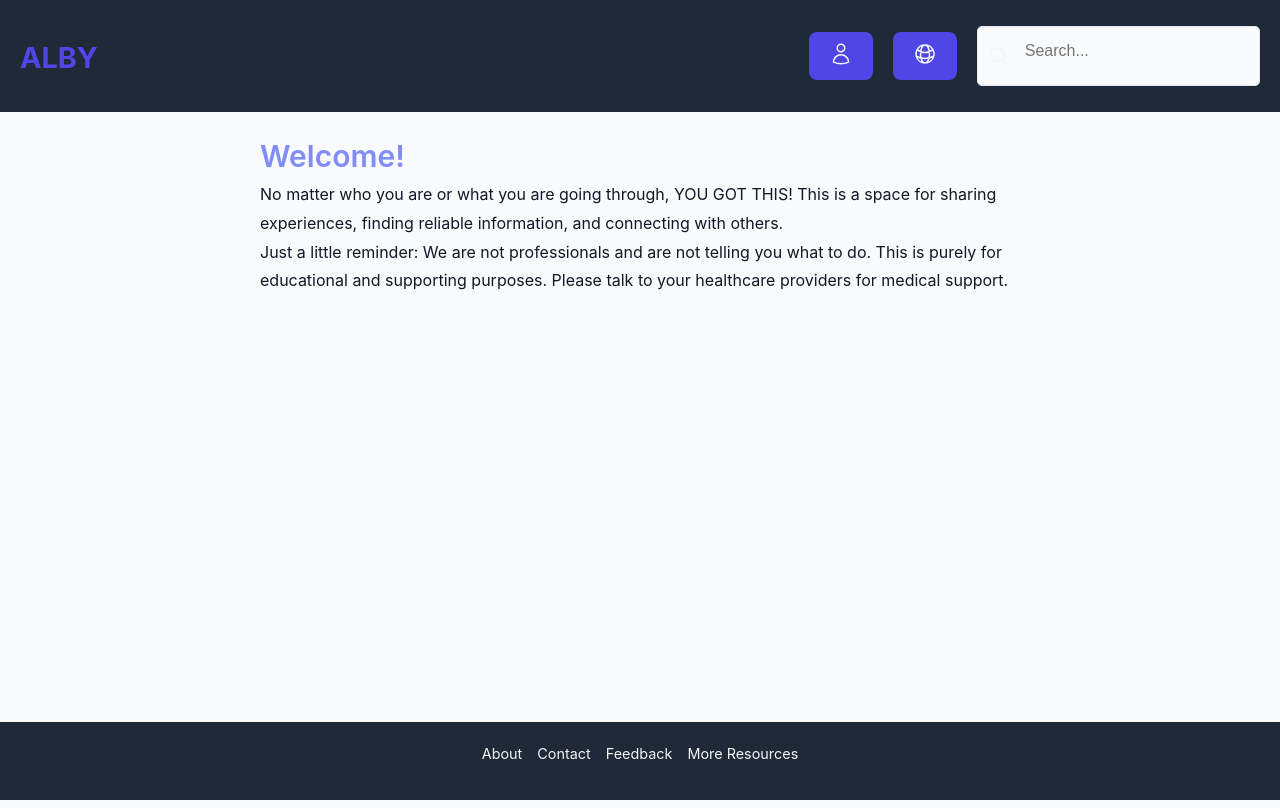
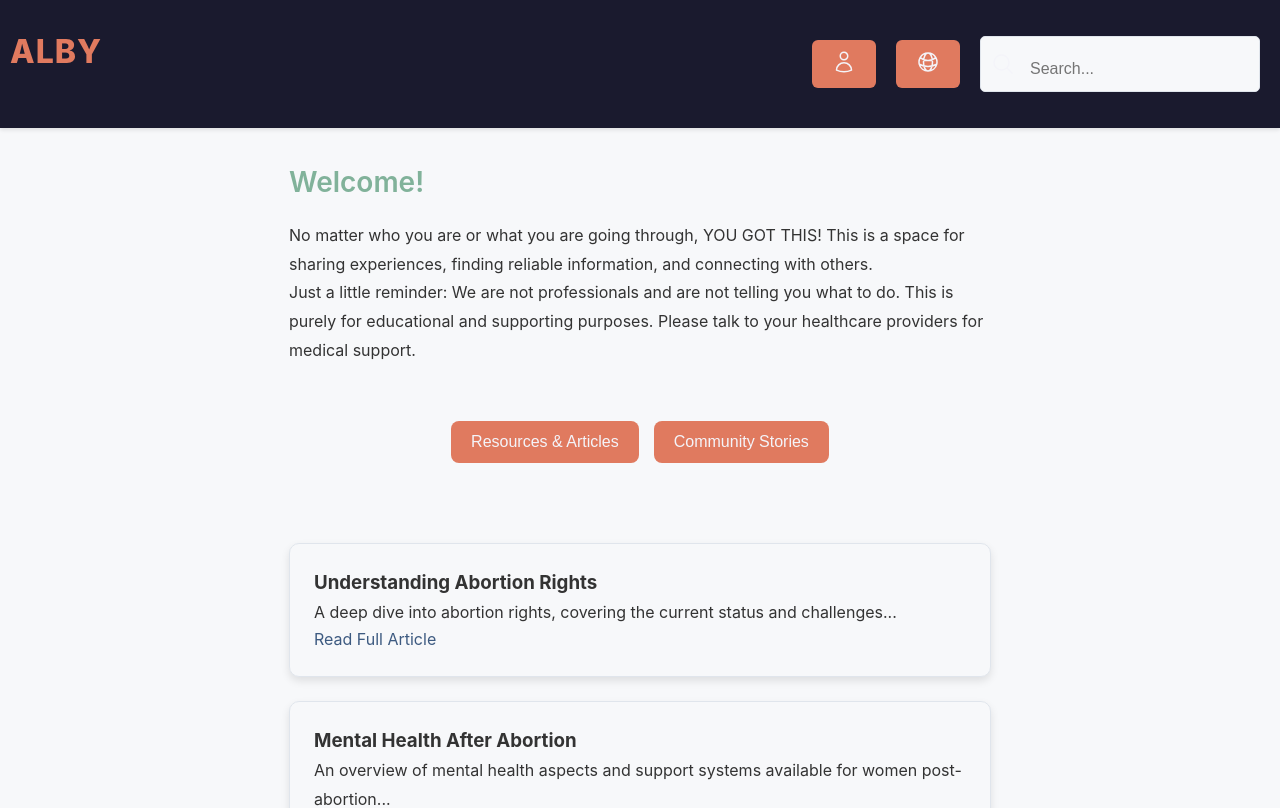
Before and after one commit to cc-co-code/cece-capstone-project, a Next.js app: page / in a window 1280 px wide. Shown: the top 808 px of the page. Built offline with nearby package versions, Linux system fonts and the light colour scheme.

Commit message:
added animations and different styling, also button, welcometext and articlePrev components

```diff
--- a/pages/index.js
+++ b/pages/index.js
@@ -2,13 +2,50 @@ import React from "react";
 import Header from "@/src/components/Header";
 import Footer from "@/src/components/Footer";
 import WelcomeText from "@/src/components/WelcomeText";
+import { useRouter } from "next/router";
+import Button from "@/src/components/Button";
+import ArticlePreview from "@/src/components/ArticlePreview";
 
 const LandingPage = () => {
+  const router = useRouter();
+
+  const handleResourcesClick = () => {
+    console.log("Navigate to Resources & Articles");
+  };
+
+  const handleCommunityClick = () => {
+    if (isLoggedIn) {
+      router.push("/community");
+    } else {
+      router.push("/login");
+    }
+  };
+
   return (
     <div className="page-container">
       <Header />
       <main className="content">
         <WelcomeText />
+        <div className="button-container">
+          <Button
+            text="Resources & Articles"
+            onClick={() => router.push("/resources")}
+          />
+          <Button text="Community Stories" onClick={handleCommunityClick} />
+        </div>
+        <section className="articles">
+          <ArticlePreview
+            title="Understanding Abortion Rights"
+            excerpt="A deep dive into abortion rights, covering the current status and challenges..."
+            link="https://example.com/article1"
+          />
+          <ArticlePreview
+            title="Mental Health After Abortion"
+            excerpt="An overview of mental health aspects and support systems available for women post-abortion..."
+            link="https://example.com/article2"
+          />
+          {/* Weitere Artikel können hier hinzugefügt werden */}
+        </section>
       </main>
       <Footer />
     </div>
--- a/src/components/ArticlePreview.js
+++ b/src/components/ArticlePreview.js
@@ -0,0 +1,21 @@
+import { FaceFrownIcon } from "@heroicons/react/24/outline";
+import React from "react";
+
+const ArticlePreview = ({ title, excerpt, link }) => {
+  return (
+    <div className="article-preview">
+      <h3 className="article-title">{title}</h3>
+      <p className="article-excerpt">{excerpt}</p>
+      <a
+        href={link}
+        target="_blank"
+        rel="noopener noreferrer"
+        className="article-link"
+      >
+        Read Full Article
+      </a>
+    </div>
+  );
+};
+
+export default ArticlePreview;
--- a/src/components/Button.js
+++ b/src/components/Button.js
@@ -0,0 +1,11 @@
+import React from "react";
+
+const Button = ({ text, onClick }) => {
+  return (
+    <button className="primary-button" onClick={onClick}>
+      {text}
+    </button>
+  );
+};
+
+export default Button;
--- a/styles/globals.css
+++ b/styles/globals.css
@@ -165,16 +165,15 @@ body {
   color: #555;
 }*/
 
-/* Farben und Typografie */
-:root {
+/*:root {
   --background-light: #f9fafb;
   --background-dark: #1f2937;
-  --primary: #4f46e5; /* Sanfter, ruhiger Blauton für Akzente */
-  --secondary: #818cf8; /* Leichteres Blau für Hover-Effekte und sekundäre Elemente */
+  --primary: #4f46e5;
+  --secondary: #818cf8;
   --text-light: #111827;
   --text-dark: #f3f4f6;
   --border-color: #e5e7eb;
-  --font-family: "Inter", sans-serif; /* Moderne, lesbare Schrift */
+  --font-family: "Inter", sans-serif;
 }
 
 @media (prefers-color-scheme: dark) {
@@ -189,7 +188,6 @@ body {
   }
 }
 
-/* Grundlegende Resets */
 *,
 *::before,
 *::after {
@@ -210,7 +208,6 @@ body {
   flex-direction: column;
 }
 
-/* Hauptcontainer */
 .page-container {
   display: flex;
   flex-direction: column;
@@ -227,7 +224,6 @@ body {
   gap: 1.5rem;
 }
 
-/* Typografie */
 h1,
 h2,
 h3,
@@ -255,7 +251,6 @@ p {
   line-height: 1.8;
 }
 
-/* Links */
 a {
   color: var(--primary);
   text-decoration: none;
@@ -266,7 +261,6 @@ a:hover {
   color: var(--secondary);
 }
 
-/* Buttons */
 button {
   background-color: var(--primary);
   color: var(--text-dark);
@@ -282,7 +276,6 @@ button:hover {
   background-color: var(--secondary);
 }
 
-/* Formulare */
 input,
 textarea {
   width: 100%;
@@ -301,7 +294,6 @@ input:focus,
 textarea:focus {
   border-color: var(--primary);
 }
-/* global.css */
 
 .header {
   display: flex;
@@ -312,7 +304,6 @@ textarea:focus {
   color: var(--text-dark);
 }
 
-/* Logo-Styling */
 .header-logo {
   font-size: 1.8rem;
   margin-top: 20px;
@@ -322,14 +313,12 @@ textarea:focus {
   font-family: var(--font-family);
 }
 
-/* Controls (Icons + Search Bar) */
 .header-controls {
   display: flex;
   align-items: center;
   gap: 20px;
 }
 
-/* Button-Styling für Icons */
 .icon-button {
   background: none;
   border: none;
@@ -343,7 +332,6 @@ textarea:focus {
   color: var(--text-dark);
 }
 
-/* Search-Bar */
 .header-search-container {
   display: flex;
   align-items: center;
@@ -362,7 +350,76 @@ textarea:focus {
   font-size: 1rem;
 }
 
-/* Footer */
+.button-container {
+  display: flex;
+  gap: 15px;
+  justify-content: center;
+  margin: 20px 0;
+}
+
+.primary-button {
+  background-color: #4f46e5;
+  color: white;
+  padding: 12px 20px;
+  font-size: 1rem;
+  border: none;
+  border-radius: 8px;
+  cursor: pointer;
+  transition: background-color 0.3s ease, transform 0.2s ease;
+  box-shadow: 0 4px 8px rgba(0, 0, 0, 0.1);
+}
+
+.primary-button:hover {
+  background-color: #6366f1;
+  transform: translateY(-2px);
+}
+
+.primary-button:active {
+  transform: translateY(1px);
+  box-shadow: 0 2px 4px rgba(0, 0, 0, 0.2);
+}
+
+.article-preview {
+  background-color: var(--background-light);
+  border: 1px solid var(--border-color);
+  border-radius: 10px;
+  padding: 20px;
+  margin: 20px 0;
+  box-shadow: 0px 4px 8px rgba(0, 0, 0, 0.1);
+  transition: transform 0.2s ease, box-shadow 0.2s ease;
+}
+
+.article-preview:hover {
+  transform: translateY(-3px);
+  box-shadow: 0px 6px 12px rgba(0, 0, 0, 0.15);
+}
+
+.article-title {
+  font-size: 1.5rem;
+  color: var(--primary);
+  margin-bottom: 10px;
+  font-weight: bold;
+}
+
+.article-excerpt {
+  font-size: 1rem;
+  color: var(--text-light);
+  line-height: 1.6;
+  margin-bottom: 15px;
+}
+
+.article-link {
+  font-size: 0.9rem;
+  color: var(--secondary);
+  text-decoration: none;
+  font-weight: bold;
+}
+
+.article-link:hover {
+  color: var(--primary);
+  text-decoration: underline;
+}
+
 .footer {
   background-color: var(--background-dark);
   color: var(--text-dark);
@@ -389,4 +446,312 @@ textarea:focus {
 
 .footer-text {
   font-size: 0.875rem;
+}*/
+
+:root {
+  --background-light: #f7f8fa; /* Soft background */
+  --background-dark: #1a1a2e; /* Deep neutral for contrast */
+  --primary: #3d5a80; /* Calming navy for primary elements */
+  --secondary: #81b29a; /* Muted green for secondary accents */
+  --highlight: #e07a5f; /* Warm orange for interactive elements */
+  --text-light: #333333; /* Dark for light backgrounds */
+  --text-dark: #f4f4f9; /* Off-white for dark backgrounds */
+  --border-color: #e0e5ec; /* Subtle border color */
+  --font-family: "Inter", sans-serif;
 }
+html {
+  scroll-behavior: smooth; /* Enables smooth scrolling for the entire document */
+}
+@media (prefers-color-scheme: dark) {
+  :root {
+    --background-light: #1a1a2e;
+    --background-dark: #f7f8fa;
+    --primary: #8a94e5;
+    --secondary: #a0aef8;
+    --highlight: #f4a261;
+    --text-light: #f4f4f9;
+    --text-dark: #333333;
+    --border-color: #374151;
+  }
+}
+
+*,
+*::before,
+*::after {
+  margin: 0;
+  padding: 0;
+  box-sizing: border-box;
+}
+
+body {
+  font-family: var(--font-family);
+  background-color: var(--background-light);
+  color: var(--text-light);
+  line-height: 1.6;
+  font-size: 16px;
+  min-height: 100vh;
+  display: flex;
+  flex-direction: column;
+  padding: 0 1rem;
+}
+
+.page-container {
+  display: flex;
+  flex-direction: column;
+  min-height: 100vh;
+}
+
+.content {
+  flex: 1;
+  padding: 2rem 1.5rem;
+  max-width: 750px;
+  margin: 0 auto;
+  gap: 2rem;
+  display: flex;
+  flex-direction: column;
+}
+
+h1 {
+  font-size: 2.5rem;
+  color: var(--primary);
+  font-weight: 700;
+  margin-bottom: 1.5rem;
+  line-height: 1.2;
+}
+
+h2 {
+  font-size: 1.75rem;
+  color: var(--secondary);
+  font-weight: 600;
+  margin-bottom: 1rem;
+}
+
+p {
+  font-size: 1rem;
+  color: var(--text-light);
+  line-height: 1.8;
+}
+
+a {
+  color: var(--primary);
+  text-decoration: none;
+  transition: color 0.2s ease;
+}
+
+a:hover {
+  color: var(--highlight);
+}
+
+button {
+  background-color: var(--highlight);
+  color: var(--text-dark);
+  font-size: 1rem;
+  padding: 10px 20px;
+  border: none;
+  border-radius: 6px;
+  cursor: pointer;
+  transition: background-color 0.3s ease, transform 0.15s ease;
+}
+
+button:hover {
+  background-color: var(--secondary);
+  transform: translateY(-2px);
+}
+
+input,
+textarea {
+  width: 100%;
+  padding: 8px 12px;
+  font-size: 1rem;
+  border: 1px solid var(--border-color);
+  border-radius: 5px;
+  background-color: var(--background-light);
+  color: var(--text-light);
+  margin-top: 10px;
+  outline: none;
+  transition: border-color 0.3s ease;
+}
+
+input:focus,
+textarea:focus {
+  border-color: var(--highlight);
+  box-shadow: 0 0 5px rgba(224, 122, 95, 0.4); /* Orange glow on focus */
+  transition: border-color 0.3s ease, box-shadow 0.3s ease;
+}
+
+.header {
+  display: flex;
+  justify-content: space-between;
+  align-items: center;
+  padding: 1rem 0;
+  background-color: var(--background-dark);
+  color: var(--text-dark);
+  box-shadow: 0 2px 4px rgba(0, 0, 0, 0.1);
+}
+.header-search-container {
+  display: flex;
+  align-items: center;
+  background-color: var(--background-light);
+  padding: 5px 10px;
+  border-radius: 5px;
+  border: 1px solid var(--border-color);
+  gap: 10px;
+}
+
+.header-search {
+  border: none;
+  outline: none;
+  background: none;
+  color: var(--text-light);
+  font-size: 1rem;
+  flex: 1;
+  padding-left: 5px;
+}
+.header,
+.footer {
+  width: 100vw;
+  position: relative;
+  left: 50%;
+  transform: translateX(-50%);
+  padding: 1rem 0;
+  background-color: var(--background-dark);
+  color: var(--text-dark);
+  box-shadow: 0 2px 4px rgba(0, 0, 0, 0.1);
+}
+.header-logo {
+  font-size: 2rem; /* Slightly larger for emphasis */
+  color: var(--highlight); /* Warm orange for a vibrant accent */
+  font-weight: 800; /* Bolder weight for impact */
+  letter-spacing: 1px; /* Subtle letter spacing for readability */
+  margin-left: 10px;
+  text-transform: uppercase; /* Optional: Adds a sense of importance */
+  transition: color 0.3s ease;
+}
+
+.header-logo:hover {
+  color: var(--primary); /* Soft navy on hover for subtle interaction */
+}
+.header-logo:hover {
+  animation: pulse 0.8s ease infinite;
+}
+
+@keyframes pulse {
+  0%,
+  100% {
+    transform: scale(1);
+  }
+  50% {
+    transform: scale(1.05);
+  }
+}
+
+.header-controls {
+  display: flex;
+  align-items: center;
+  gap: 20px;
+  margin: 20px;
+}
+
+.icon-button {
+  background: none;
+  border: none;
+  cursor: pointer;
+}
+
+.icon {
+  width: 24px;
+  height: 24px;
+  color: var(--text-dark);
+}
+
+.button-container {
+  display: flex;
+  gap: 15px;
+  justify-content: center;
+  margin: 1.5rem 0;
+}
+
+.primary-button {
+  background-color: var(--highlight);
+  color: var(--text-dark);
+  padding: 12px 20px;
+  font-size: 1rem;
+  border: none;
+  border-radius: 8px;
+  cursor: pointer;
+  transition: background-color 0.3s ease, transform 0.2s ease;
+}
+
+.primary-button:hover {
+  background-color: var(--secondary);
+  transform: translateY(-2px);
+}
+button {
+  transition: transform 0.2s ease, background-color 0.3s ease;
+}
+
+button:hover {
+  transform: scale(1.05);
+  background-color: var(--secondary);
+}
+
+/* Article Preview */
+.article-preview {
+  background-color: var(--background-light);
+  border: 1px solid var(--border-color);
+  border-radius: 10px;
+  padding: 1.5rem;
+  margin: 1.5rem 0;
+  box-shadow: 0px 4px 8px rgba(0, 0, 0, 0.1);
+  transition: transform 0.2s ease, box-shadow 0.2s ease;
+}
+
+.article-preview:hover {
+  transform: translateY(-5px);
+  box-shadow: 0px 6px 12px rgba(0, 0, 0, 0.15);
+  transition: transform 0.3s ease, box-shadow 0.3s ease;
+}
+
+.content,
+.article-preview {
+  opacity: 0;
+  transform: translateY(10px);
+  animation: fadeIn 0.6s ease forwards;
+  animation-delay: 0.3s; /* Delay to avoid overwhelming animation */
+}
+
+@keyframes fadeIn {
+  to {
+    opacity: 1;
+    transform: translateY(0);
+  }
+}
+
+/* Footer */
+.footer {
+  background-color: var(--background-dark);
+  color: var(--text-dark);
+  padding: 1.5rem;
+  text-align: center;
+}
+
+.footer-links {
+  display: flex;
+  justify-content: center;
+  gap: 15px;
+  margin-bottom: 1rem;
+}
+
+.footer-links a {
+  color: var(--text-dark);
+  font-size: 0.9rem;
+  text-decoration: none;
+}
+
+.footer-links a:hover {
+  color: var(--secondary);
+}
+
+.footer-text {
+  font-size: 0.875rem;
+}
```
